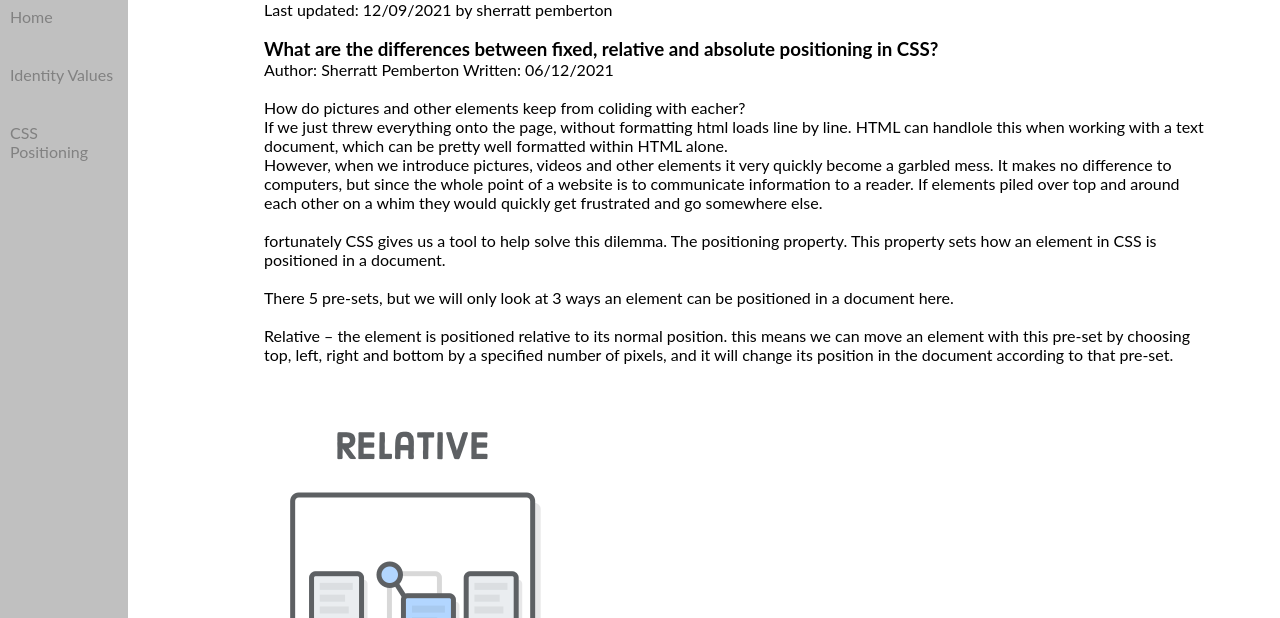
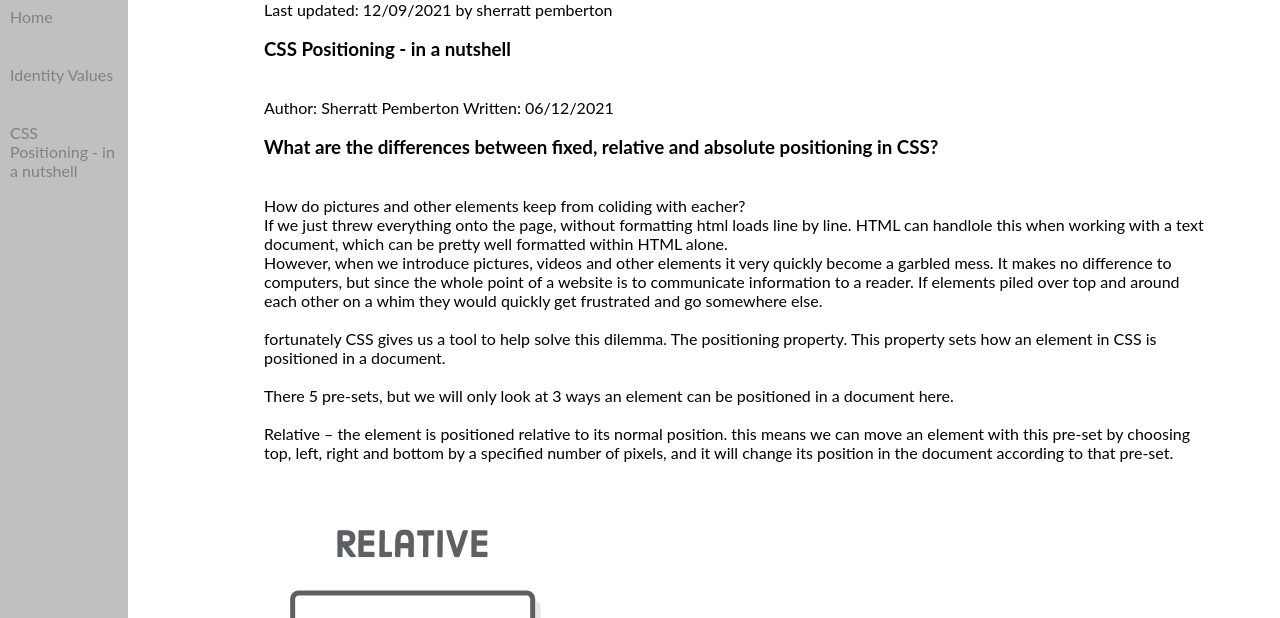
Before and after one commit to Sherratt285/Sherratt285.github.io, a plain HTML site: page blog-posts/technical-blog-css.html in a window 1280 px wide. Shown: the part 83-701 px from the top of the page. Drawn offline with nearby package versions, Linux system fonts and the light colour scheme.

Commit message:
changed css positioning title

```diff
--- a/blog-posts/technical-blog-css.html
+++ b/blog-posts/technical-blog-css.html
@@ -6,7 +6,7 @@
     <link href="https://fonts.googleapis.com/css2?family=Oswald:wght@400;500&display=swap" rel="stylesheet">
 
 	<title>
-		technical blog css
+		CSS Positioning - in a nutshell
 	</title>
 	<body>
 		<div class="header">
@@ -28,18 +28,20 @@
 		        <div class = "inner-sidebar-nav">
     		    	<a href="../index.html" >Home</a><br>
         			<a href="identity-values.html" >Identity Values</a><br>
-        			<a href="technical-blog-css.html" >CSS Positioning</a><br>
+        			<a href="technical-blog-css.html" >CSS Positioning - in a nutshell</a><br>
       			</div>
       		</div>
       		<div class="content">
       			<br>
       			Last updated: 12/09/2021 by sherratt pemberton
 				<br><br>
+				<h3>CSS Positioning - in a nutshell</h3>
+				<br><br>
+					Author: Sherratt Pemberton
+					Written: 06/12/2021
+				<br><br>
 				<h3>What are the differences between fixed, relative and absolute positioning in CSS?</h3>
-				Author: Sherratt Pemberton
-				Written: 06/12/2021
 				<br><br>
-
 				<p>
 					How do pictures and other elements keep from coliding with eacher? <br>If we just threw everything onto the page, without formatting html loads line by line. HTML can handlole this when working with a text document, which can be pretty well formatted within HTML alone. <br>However, when we introduce pictures, videos and other elements it very quickly become a garbled mess. It makes no difference to computers, but since the whole point of a website is to communicate information to a reader. If elements piled over top and around each other on a whim they would quickly get frustrated and go somewhere else.
 					<br><br>
```
Also changed, not shown: blog-posts/identity-values.html (+1 -1 lines), index.html (+1 -1 lines).
